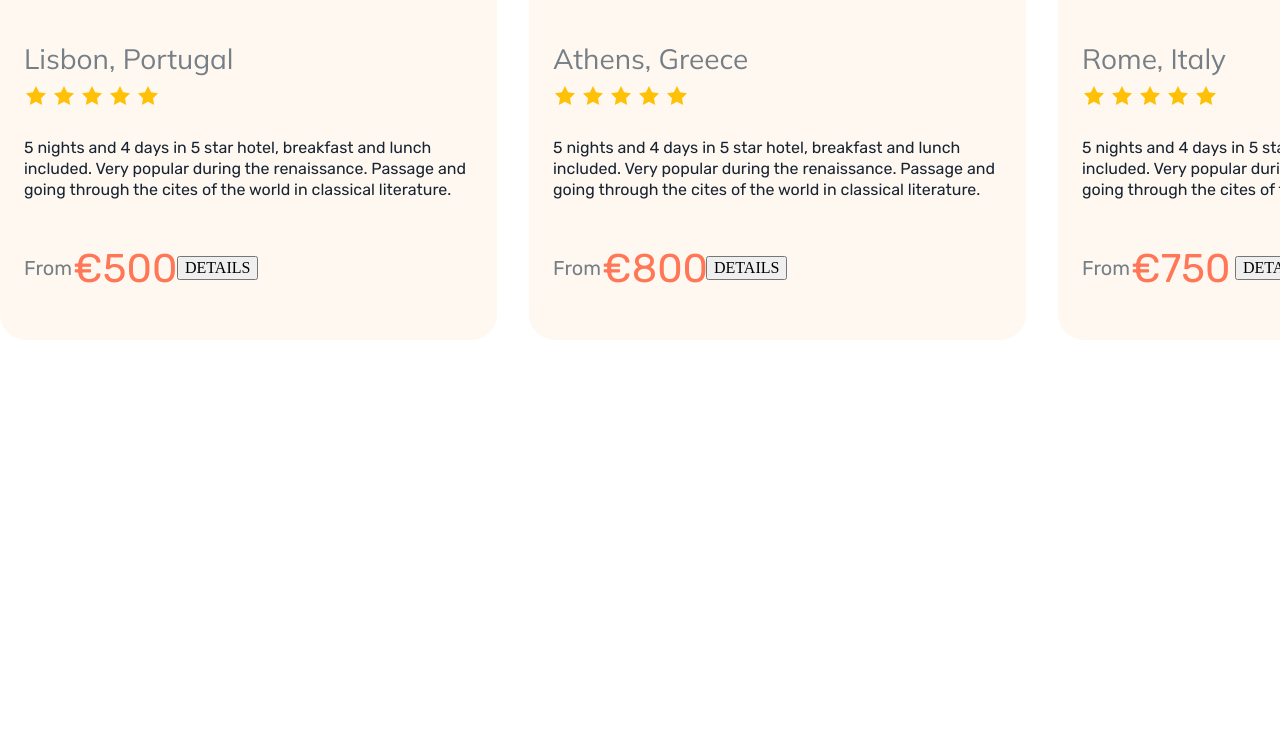
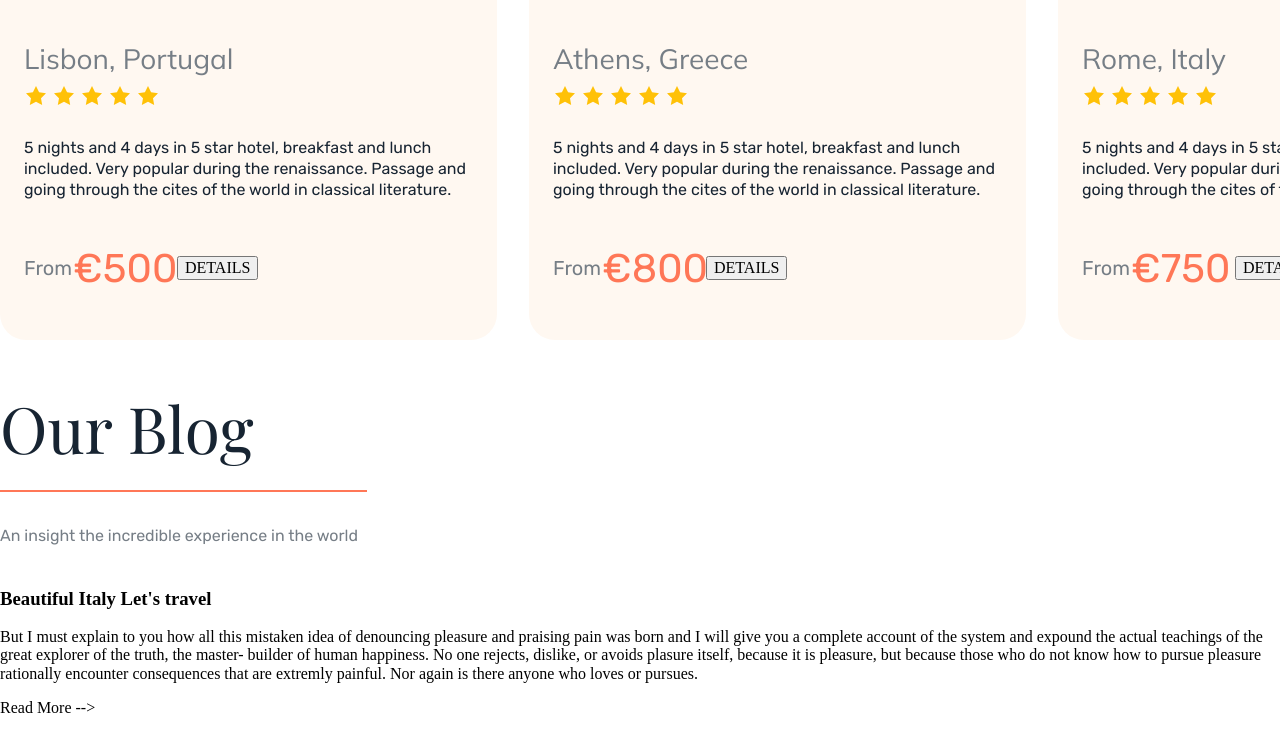
Before and after one commit to jakubmadyda/travelian, a website: page index.html in a window 1280 px wide. Shown: the part 2435-3169 px from the top of the page. Before the commit the page ends 2820 px from the top, so only its background shows below. Drawn offline with nearby package versions, Linux system fonts and the light colour scheme.

Commit message:
add html for blog section and created blog scss file with imports

```diff
--- a/index.html
+++ b/index.html
@@ -108,8 +108,8 @@
 
     <div class="special_offer__hdl-box hdl-box">
         <div class="title2">
-        <h1 class="title2__hdl2 hdl2">Special Offer</h1>
-        <p class="title2__description description">Check out our special offer and discounts</p>
+            <h1 class="title2__hdl2 hdl2">Special Offer</h1>
+            <p class="title2__description description">Check out our special offer and discounts</p>
         </div>
         <div>
             <button><</button>
@@ -123,7 +123,8 @@
             <div class="offer-block__text-block text-block">
                 <h2 class="text-block__hdl3 hdl3">Lisbon, Portugal</h2>
                 <img class="rating" src="./src/images/Rating.svg" alt="">
-                <p class="text-block__text-info text-info">5 nights and 4 days in 5 star hotel, breakfast and lunch included. Very
+                <p class="text-block__text-info text-info">5 nights and 4 days in 5 star hotel, breakfast and lunch
+                    included. Very
                     popular during the renaissance. Passage and going through the cites of the world in classical
                     literature.</p>
                 <div class="text-block__price-block price-block">
@@ -138,7 +139,8 @@
             <div class="offer-block__text-block text-block">
                 <h2 class="text-block__hdl3 hdl3">Athens, Greece</h2>
                 <img class="rating" src="./src/images/Rating.svg" alt="">
-                <p class="text-block__text-info text-info">5 nights and 4 days in 5 star hotel, breakfast and lunch included. Very
+                <p class="text-block__text-info text-info">5 nights and 4 days in 5 star hotel, breakfast and lunch
+                    included. Very
                     popular during the renaissance. Passage and going through the cites of the world in classical
                     literature.</p>
                 <div class="text-block__price-block price-block">
@@ -153,7 +155,8 @@
             <div class="offer-block__text-block text-block">
                 <h2 class="text-block__hdl3 hdl3">Rome, Italy</h2>
                 <img class="rating" src="./src/images/Rating.svg" alt="">
-                <p class="text-block__text-info text-info">5 nights and 4 days in 5 star hotel, breakfast and lunch included. Very
+                <p class="text-block__text-info text-info">5 nights and 4 days in 5 star hotel, breakfast and lunch
+                    included. Very
                     popular during the renaissance. Passage and going through the cites of the world in classical
                     literature.</p>
                 <div class="text-block__price-block price-block">
@@ -166,5 +169,25 @@
     </div>
 </section>
 
+<section class="blog">
+    <div class="blog__title title">
+        <h2 class="title__hdl2 hdl2">Our Blog</h2>
+        <p class="title__description description">An insight the incredible experience in the world</p>
+    </div>
+    <div class="blog__blog-content blog-content">
+        <img src="" alt="">
+        <div class="blog-content__blog-text-block blog-text-block">
+            <h3 class="blog-text-block-hdl">Beautiful Italy Let's travel</h3>
+            <p class="blog-text-block-text">But I must explain to you how all this mistaken idea of denouncing pleasure
+                and praising pain was born and I will give you a complete account of the system and expound the actual
+                teachings of the great explorer of the truth, the master- builder of human happiness. No one rejects,
+                dislike, or avoids plasure itself, because it is pleasure, but because those who do not know how to
+                pursue pleasure rationally encounter consequences that are extremly painful. Nor again is there anyone
+                who loves or pursues.</p>
+            <p class="read_more">Read More --></p>
+        </div>
+    </div>
+</section>
+
 </body>
 </html>
--- /dev/null
+++ b/src/sass/blog.scss
@@ -0,0 +1,2 @@
+@import "variables";
+@import "helpers";
--- a/src/sass/main.scss
+++ b/src/sass/main.scss
@@ -3,3 +3,4 @@
 @import "intro";
 @import "destination";
 @import "special_offer";
+@import "blog";
```
Also changed, not shown: src/css/style.css, 1 other file.
